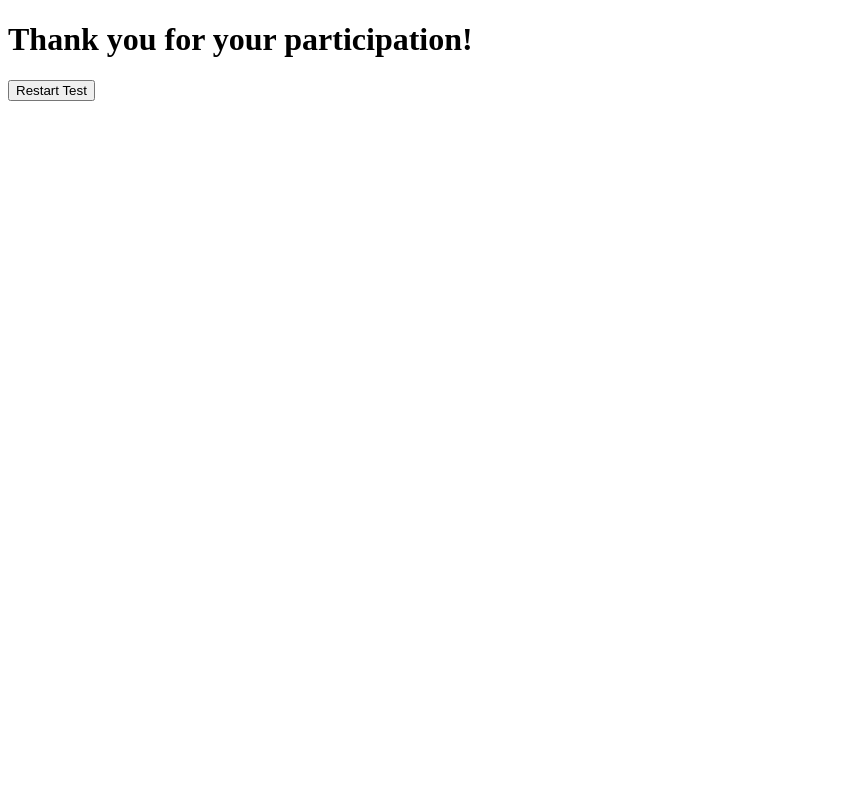
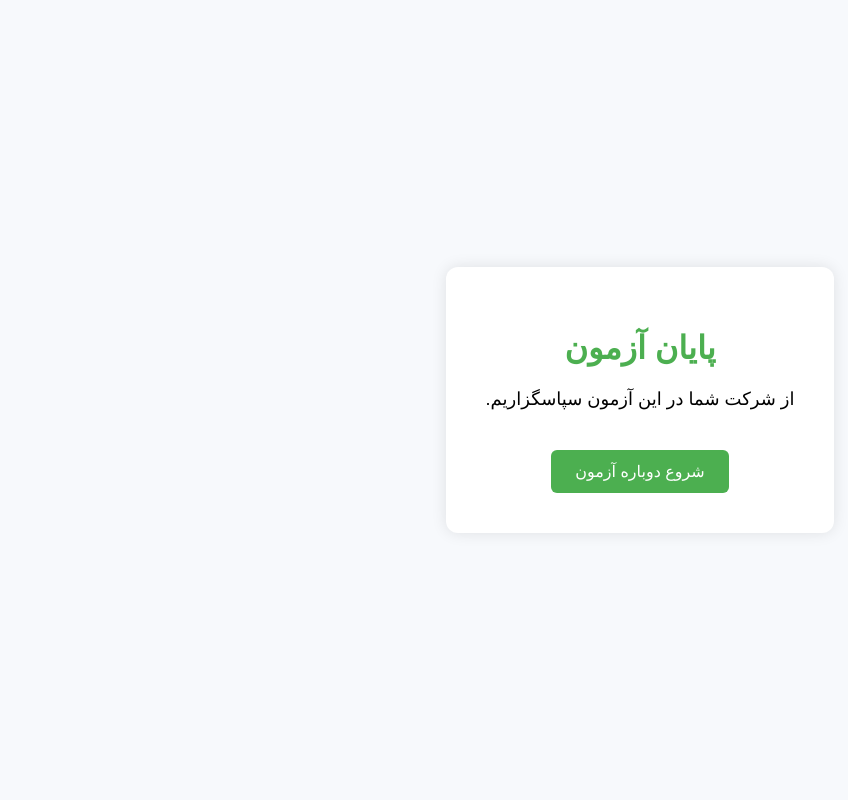
Before and after one commit to mehraveh/Arousal-Valency, a Flask app: page /done in a window 1280 px wide. Shown: the whole page, without its empty margins (0-848 px from the left). Run offline with Flask 3, Linux system fonts and the light colour scheme; some web fonts are replaced.

Commit message:
Update done.html

```diff
--- a/templates/done.html
+++ b/templates/done.html
@@ -1,8 +1,68 @@
-<!DOCTYPE html>
-<html>
-<head><title>Done</title></head>
-<body>
-  <h1>Thank you for your participation!</h1>
-  <a href="{{ url_for('restart') }}"><button>Restart Test</button></a>
-</body>
-</html>
+    <!DOCTYPE html>
+    <html lang="fa">
+    <head>
+    <meta charset="UTF-8">
+    <title>پایان آزمون</title>
+    <style>
+        body {
+        font-family: 'Vazirmatn', sans-serif;
+        direction: rtl;
+        background-color: #f7f9fc;
+        margin: 0;
+        padding: 0;
+        display: flex;
+        justify-content: center;
+        align-items: center;
+        min-height: 100vh;
+        }
+
+        .container {
+        background: #fff;
+        padding: 40px;
+        border-radius: 12px;
+        box-shadow: 0 0 15px rgba(0,0,0,0.1);
+        text-align: center;
+        max-width: 500px;
+        }
+
+        h1 {
+        color: #4CAF50;
+        }
+
+        p {
+        font-size: 18px;
+        margin: 20px 0;
+        }
+
+        .button {
+        background-color: #4CAF50;
+        color: white;
+        border: none;
+        padding: 12px 24px;
+        font-size: 16px;
+        border-radius: 6px;
+        cursor: pointer;
+        margin-top: 20px;
+        text-decoration: none;
+        display: inline-block;
+        }
+
+        .button:hover {
+        background-color: #45a049;
+        }
+    </style>
+    <link href="https://cdn.fontcdn.ir/Font/Persian/Vazirmatn/Vazirmatn.css" rel="stylesheet">
+    </head>
+    <body>
+    <div class="container">
+        <h1>پایان آزمون</h1>
+        <p>از شرکت شما در این آزمون سپاسگزاریم.</p>
+
+        <!-- Optional: Restart Button -->
+        <a href="{{ url_for('restart') }}" class="button">شروع دوباره آزمون</a>
+
+        <!-- Optional: Admin-only CSV Download -->
+        {# <a href="{{ url_for('download_csv') }}" class="button">دانلود پاسخ‌ها (مدیر)</a> #}
+    </div>
+    </body>
+    </html>
```
